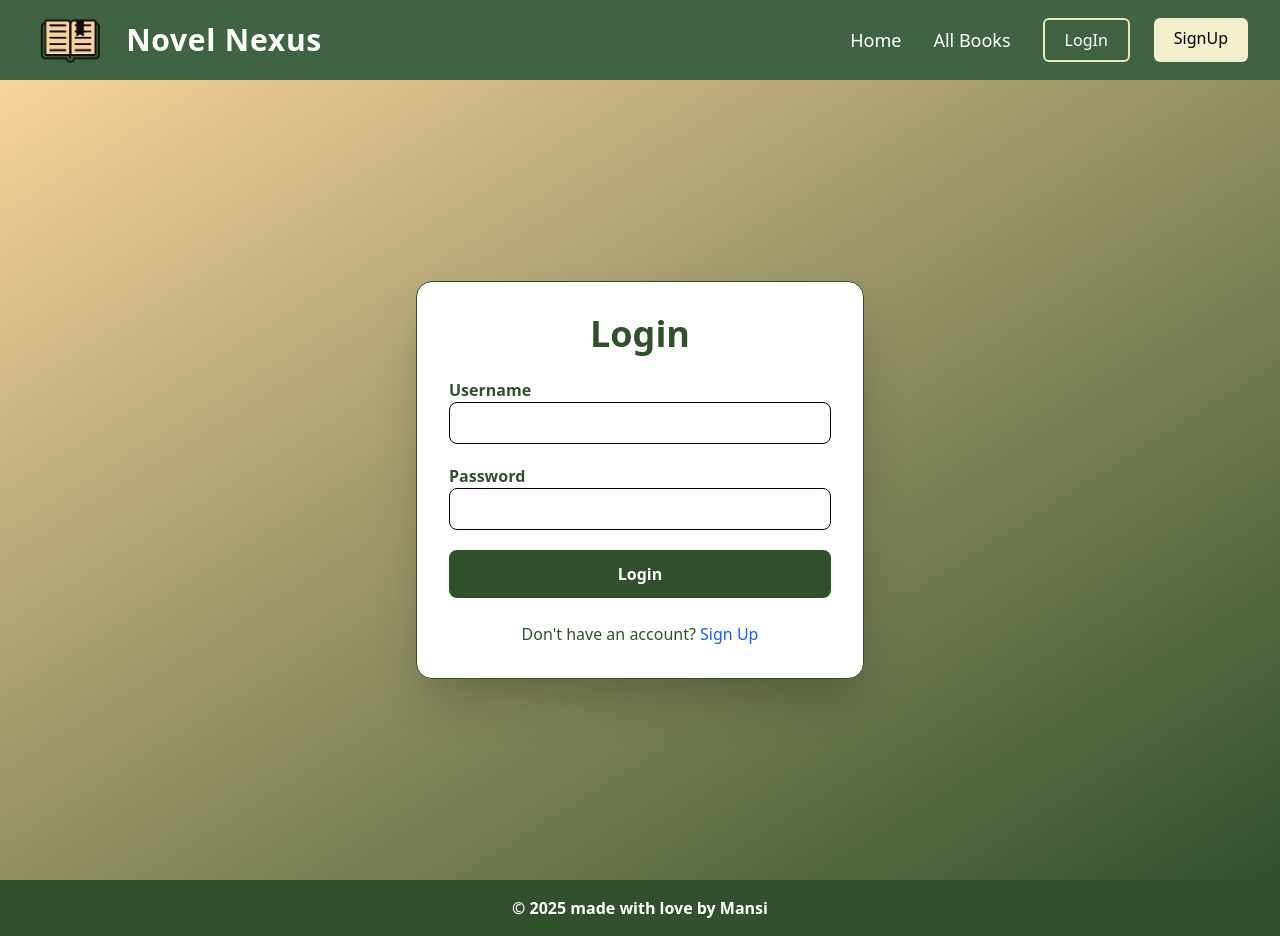
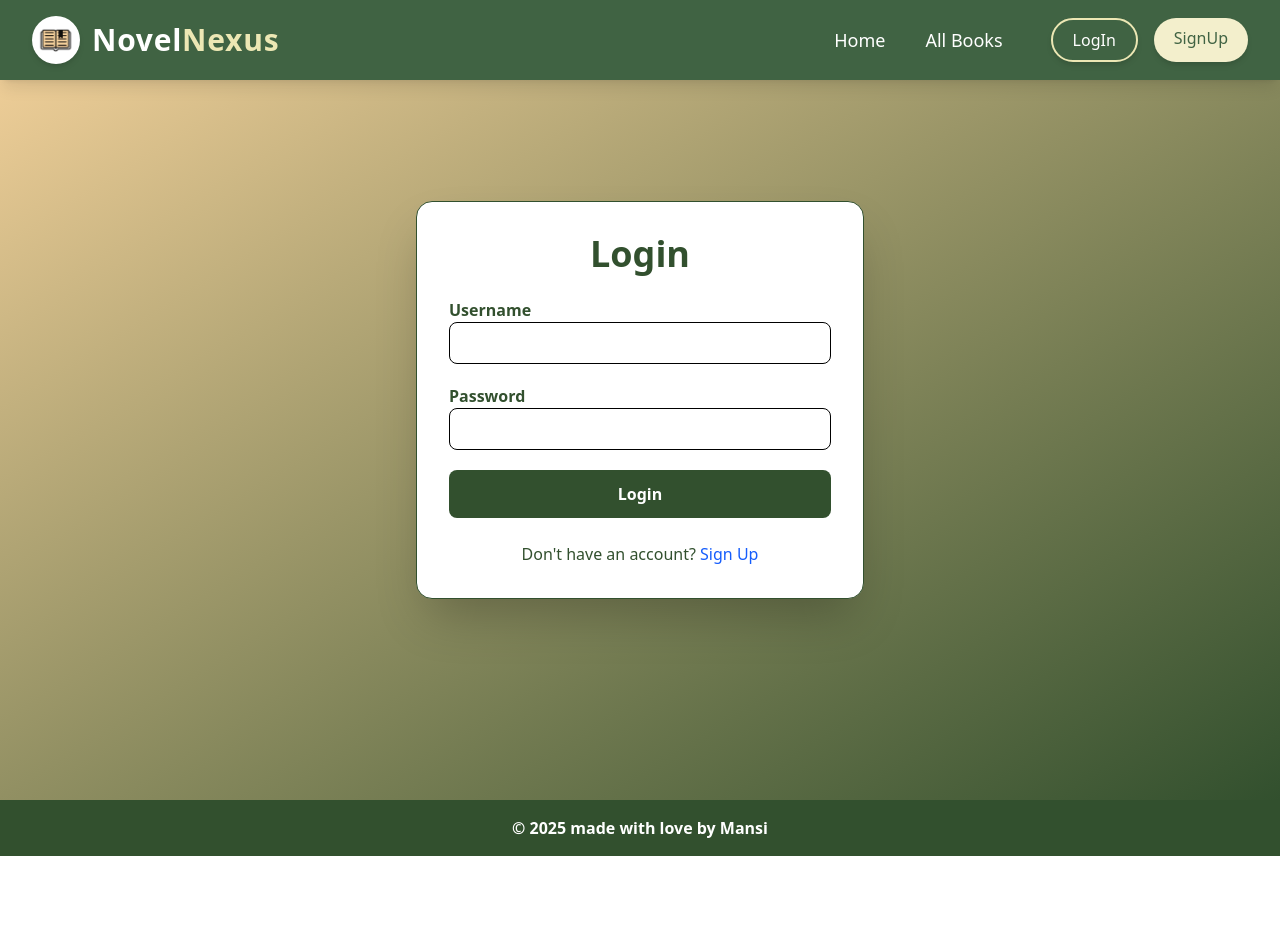
Before and after one commit to Mansiod12/Novel-Nexus, a React (Vite) app in the folder frontend/bookstore/: page /LogIn in a window 1280 px wide. After the commit the page ends 856 px from the top, so only its background shows below. Built offline with nearby package versions, Linux system fonts and the light colour scheme.

Commit message:
ui enhanced

```diff
--- a/frontend/bookstore/src/components/Navbar/Navbar.jsx
+++ b/frontend/bookstore/src/components/Navbar/Navbar.jsx
@@ -1,58 +1,93 @@
-import React, { useState } from "react";
-import { Link } from "react-router-dom";
+import React, { useState, useEffect } from "react";
+import { Link, useLocation } from "react-router-dom";
 import { useSelector } from "react-redux";
 import { FiMenu, FiX } from "react-icons/fi";
 
 const Navbar = () => {
   const [isOpen, setIsOpen] = useState(false);
+  const [scrolled, setScrolled] = useState(false);
   const isLoggedIn = useSelector((state) => state.auth.isLoggedIn);
   const role = useSelector((state) => state.auth.role);
+  const location = useLocation();
 
   const links = [
     { title: "Home", link: "/" },
     { title: "All Books", link: "/all-books" },
     { title: "Cart", link: "/cart" },
     { title: "About Us", link: "/about-us" },
+  ];
 
-
-  ];
   if (!isLoggedIn) links.splice(2, 2);
 
+  // Handle scroll effect
+  useEffect(() => {
+    const handleScroll = () => {
+      if (window.scrollY > 20) {
+        setScrolled(true);
+      } else {
+        setScrolled(false);
+      }
+    };
+
+    window.addEventListener("scroll", handleScroll);
+    return () => {
+      window.removeEventListener("scroll", handleScroll);
+    };
+  }, []);
+
+  // Check if link is active
+  const isActive = (path) => {
+    return location.pathname === path;
+  };
 
   return (
-    <nav className="bg-[#406343] text-white px-8 py-4 shadow-lg">
-      <div className="flex items-center justify-between">
+    <nav className={`fixed top-0 left-0 right-0 z-50 transition-all duration-300 ${
+      scrolled ? "bg-[#406343] shadow-xl py-2" : "bg-[#406343] bg-opacity-95 py-4"
+    } text-white px-8 shadow-lg`}>
+      <div className="max-w-7xl mx-auto flex items-center justify-between">
         {/* Logo and Title */}
-        <div className="flex items-center">
-          <img className="h-12 mr-4" src="/logo.png" alt="logo" />
-          <h1 className="text-3xl font-bold tracking-wide">Novel Nexus</h1>
+        <div className="flex items-center group">
+          <div className="overflow-hidden rounded-full bg-white p-1 shadow-md transform transition-all duration-300 group-hover:scale-105">
+            <img className="h-10 w-10 object-contain" src="/logo.png" alt="logo" />
+          </div>
+          <h1 className="ml-3 text-2xl md:text-3xl font-bold tracking-wide">
+            <span className="text-white">Novel</span>
+            <span className="text-[#ECE7B4]">Nexus</span>
+          </h1>
         </div>
 
         {/* Desktop Navigation */}
-        <div className="hidden md:flex items-center gap-8">
-          {links.map((items, i) => (
+        <div className="hidden md:flex items-center gap-6">
+          {links.map((item, i) => (
             <Link
-              to={items.link}
+              to={item.link}
               key={i}
-              className="text-lg font-medium hover:text-[#ECE7B4] transition-all duration-300"
+              className={`relative text-lg font-medium transition-all duration-300 px-2 py-1 ${
+                isActive(item.link)
+                  ? "text-[#ECE7B4]"
+                  : "text-white hover:text-[#ECE7B4]"
+              }`}
             >
-              {items.title}
+              {item.title}
+              {isActive(item.link) && (
+                <span className="absolute bottom-0 left-0 w-full h-0.5 bg-[#ECE7B4] rounded-full"></span>
+              )}
             </Link>
           ))}
 
-          <div className="flex gap-6">
+          <div className="flex gap-4 ml-4">
             {isLoggedIn ? (
               role === "admin" ? (
                 <Link
                   to="/profile"
-                  className="px-5 py-2 border-2 border-[#ECE7B4] rounded-md hover:bg-[#ECE7B4] hover:text-[#406343] transition-all"
+                  className="px-5 py-2 border-2 border-[#ECE7B4] rounded-full font-medium hover:bg-[#ECE7B4] hover:text-[#406343] transition-all duration-300 transform hover:scale-105 shadow-md"
                 >
                   Admin Profile
                 </Link>
               ) : (
                 <Link
                   to="/profile"
-                  className="px-5 py-2 border-2 border-[#ECE7B4] rounded-md hover:bg-[#ECE7B4] hover:text-[#406343] transition-all"
+                  className="px-5 py-2 border-2 border-[#ECE7B4] rounded-full font-medium hover:bg-[#ECE7B4] hover:text-[#406343] transition-all duration-300 transform hover:scale-105 shadow-md"
                 >
                   Profile
                 </Link>
@@ -61,49 +96,56 @@ const Navbar = () => {
               <>
                 <Link
                   to="/LogIn"
-                  className="px-5 py-2 border-2 border-[#ECE7B4] rounded-md hover:bg-[#ECE7B4] hover:text-[#406343] transition-all"
+                  className="px-5 py-2 border-2 border-[#ECE7B4] rounded-full font-medium hover:bg-[#ECE7B4] hover:text-[#406343] transition-all duration-300 transform hover:scale-105 shadow-md"
                 >
                   LogIn
                 </Link>
                 <Link
                   to="/SignUp"
-                  className="px-5 py-2 bg-[#F3EFCC] text-black rounded-md hover:bg-[#ECE7B4] hover:text-[#406343] transition-all"
+                  className="px-5 py-2 bg-[#F3EFCC] text-[#406343] font-medium rounded-full hover:bg-[#ECE7B4] transition-all duration-300 transform hover:scale-105 shadow-md"
                 >
                   SignUp
                 </Link>
               </>
             )}
-
           </div>
         </div>
 
         {/* Mobile Menu Button */}
-        <button className="md:hidden text-white text-3xl" onClick={() => setIsOpen(!isOpen)}>
+        <button
+          className="md:hidden text-white text-2xl bg-[#406343] bg-opacity-80 p-2 rounded-full shadow-md hover:bg-[#ECE7B4] hover:text-[#406343] transition-all duration-300"
+          onClick={() => setIsOpen(!isOpen)}
+          aria-label="Toggle menu"
+        >
           {isOpen ? <FiX /> : <FiMenu />}
         </button>
       </div>
 
       {/* Mobile Navigation */}
       {isOpen && (
-  <div className="md:hidden flex flex-col items-center mt-4 bg-[#406343] py-4">
-    {links.map((items, i) => (
+        <div className="md:hidden flex flex-col items-center mt-4 bg-[#406343] py-4 border-t border-[#ECE7B4] bg-opacity-95 backdrop-blur-sm animate-slideDown">
+          {links.map((item, i) => (
             <Link
-        to={items.link}
+              to={item.link}
               key={i}
-        className="text-lg font-medium hover:text-[#ECE7B4] transition-all duration-300"
+              className={`text-lg font-medium py-3 px-6 w-full text-center ${
+                isActive(item.link)
+                  ? "text-[#ECE7B4] bg-[#406343] bg-opacity-70"
+                  : "text-white hover:text-[#ECE7B4] hover:bg-[#406343] hover:bg-opacity-50"
+              } transition-all duration-300`}
               onClick={() => setIsOpen(false)}
             >
-        {items.title}
+              {item.title}
             </Link>
           ))}
 
           {/* Add Login/Signup to Mobile Menu */}
-    <div className="flex flex-col gap-4 mt-4">
+          <div className="flex flex-col gap-3 mt-4 w-full px-6">
             {isLoggedIn ? (
               role === "admin" ? (
                 <Link
                   to="/profile"
-            className="px-5 py-2 border-2 border-[#ECE7B4] rounded-md hover:bg-[#ECE7B4] hover:text-[#406343] transition-all"
+                  className="px-5 py-3 border-2 border-[#ECE7B4] rounded-full hover:bg-[#ECE7B4] hover:text-[#406343] transition-all text-center font-medium"
                   onClick={() => setIsOpen(false)}
                 >
                   Admin Profile
@@ -111,7 +153,7 @@ const Navbar = () => {
               ) : (
                 <Link
                   to="/profile"
-            className="px-5 py-2 border-2 border-[#ECE7B4] rounded-md hover:bg-[#ECE7B4] hover:text-[#406343] transition-all"
+                  className="px-5 py-3 border-2 border-[#ECE7B4] rounded-full hover:bg-[#ECE7B4] hover:text-[#406343] transition-all text-center font-medium"
                   onClick={() => setIsOpen(false)}
                 >
                   Profile
@@ -121,14 +163,14 @@ const Navbar = () => {
               <>
                 <Link
                   to="/LogIn"
-            className="px-5 py-2 border-2 border-[#ECE7B4] rounded-md hover:bg-[#ECE7B4] hover:text-[#406343] transition-all"
+                  className="px-5 py-3 border-2 border-[#ECE7B4] rounded-full hover:bg-[#ECE7B4] hover:text-[#406343] transition-all text-center font-medium"
                   onClick={() => setIsOpen(false)}
                 >
                   LogIn
                 </Link>
                 <Link
                   to="/SignUp"
-            className="px-5 py-2 bg-[#F3EFCC] text-black rounded-md hover:bg-[#ECE7B4] hover:text-[#406343] transition-all"
+                  className="px-5 py-3 bg-[#F3EFCC] text-[#406343] rounded-full hover:bg-[#ECE7B4] transition-all text-center font-medium"
                   onClick={() => setIsOpen(false)}
                 >
                   SignUp
```
Also changed, not shown: frontend/bookstore/src/components/Home/Hero.jsx (+45 -20 lines). Lines whose indentation alone changed are shown as unchanged.
